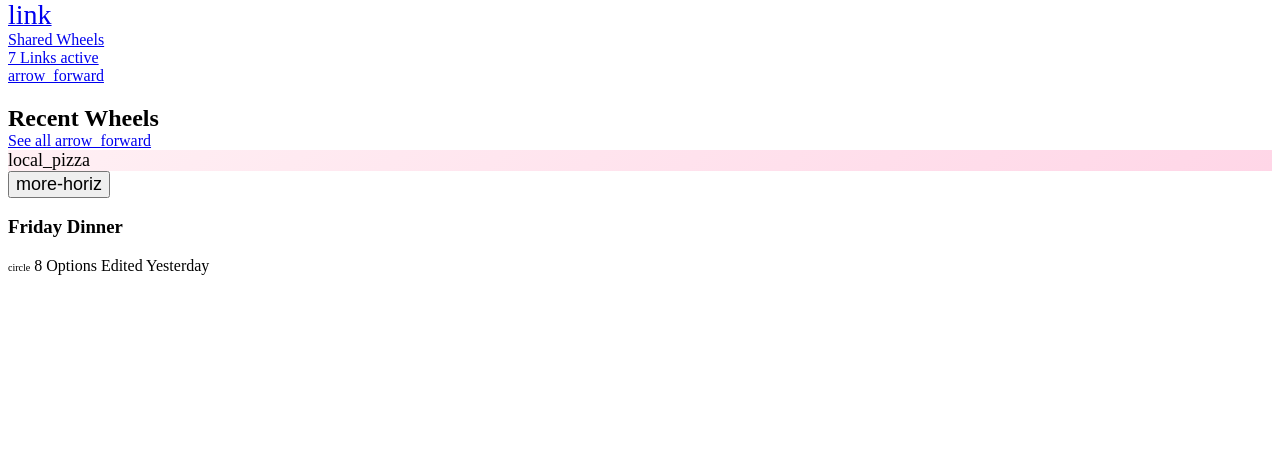
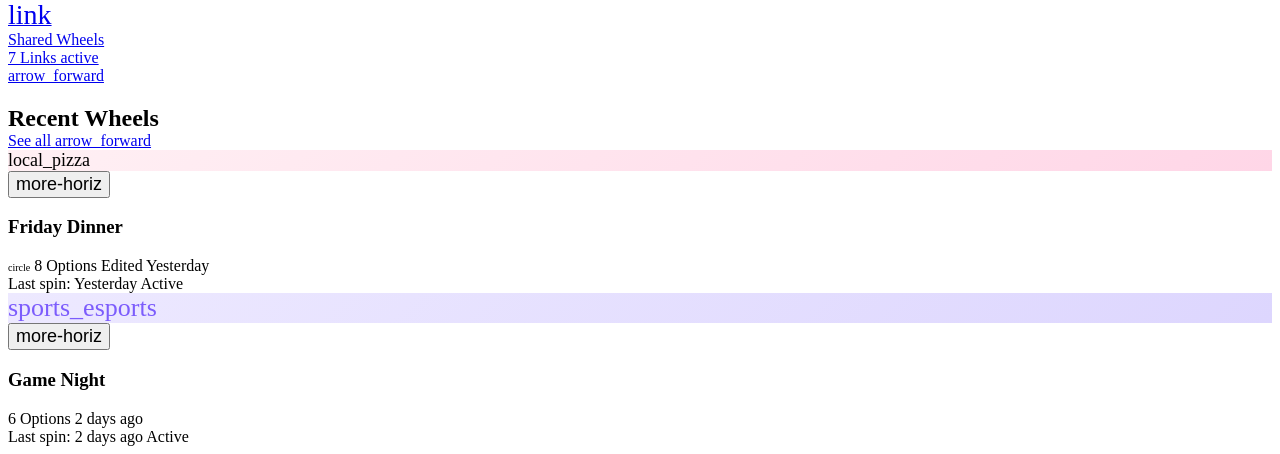
Before and after one commit to raze-me/spinny-wheel, a Flask app: template templates/dashboard.html in a window 1280 px wide. Shown: the part 766-1220 px from the top of the page. Before the commit the page ends 1041 px from the top, so only its background shows below. Run offline with Flask 3, Linux system fonts and the light colour scheme; the template is opened without the code that fills it, so the values that code supplies are empty.

Commit message:
added more default wheels in grid

```diff
--- a/templates/dashboard.html
+++ b/templates/dashboard.html
@@ -145,8 +145,38 @@
                     <div class="wheel-mini-preview" aria-hidden="true">
                         <div class="wheel-mini-bar" style="width:75%;"></div>
                     </div>
+                    <div class="wheel-card-footer">
+                        <span class="wheel-options-count">Last spin: Yesterday</span>
+                        <span class="wheel-status">
+                            <span class="wheel-status-dot" aria-hidden="true"></span>
+                            Active
+                        </span>
+                    </div>
+                </article>
 
+                <article class="wheel-card tilt-card" id="wheel-game-night" tabindex="0" aria-label="Game Night Wheel, 6 Options ">
+                    <div class="wheel-card-header">
+                        <div class="wheel-emoji-bg" style="background: linear-gradient(135deg, #ede9ff, #ddd6fe);" aria-hidden="true"><span class="material-icons-round" style="font-size: 26px; color:#7C5CFC;">sports_esports</span></div>
+                        <button class="wheel-menu-btn" aria-label="Options for Game Night wheel" aria-haspopup="true"><span class="material-icons-round" style="font-size: 18px;">more-horiz</span></button>
+                    </div>
+                    <h3 class="wheel-card-name">Game Night</h3>
+                    <div class="wheel-card-meta">
+                        <span class="meta-tag">6 Options</span>
+                        <span class="meta-time">2 days ago</span>
+                    </div>
+                    <div class="wheel-mini-preview" aria-hidden="true">
+                        <div class="wheel-mini-bar" style="width:60%; background: linear-gradient(90deg, var(--secondary), var(--primary));"></div>
+                    </div>
+                    <div class="wheel card-footer">
+                        <span class="wheel-options-count">Last spin: 2 days ago</span>
+                        <span class="wheel-status">
+                            <span class="wheel-status-dot" aria-hidden="true" style="background: var(--success);"></span>
+                            Active
+                        </span>
+                    </div>
                 </article>
+
+
             </div>
 
         </section>
```
Also changed, not shown: static/css/styles.css (+42 -0 lines).
